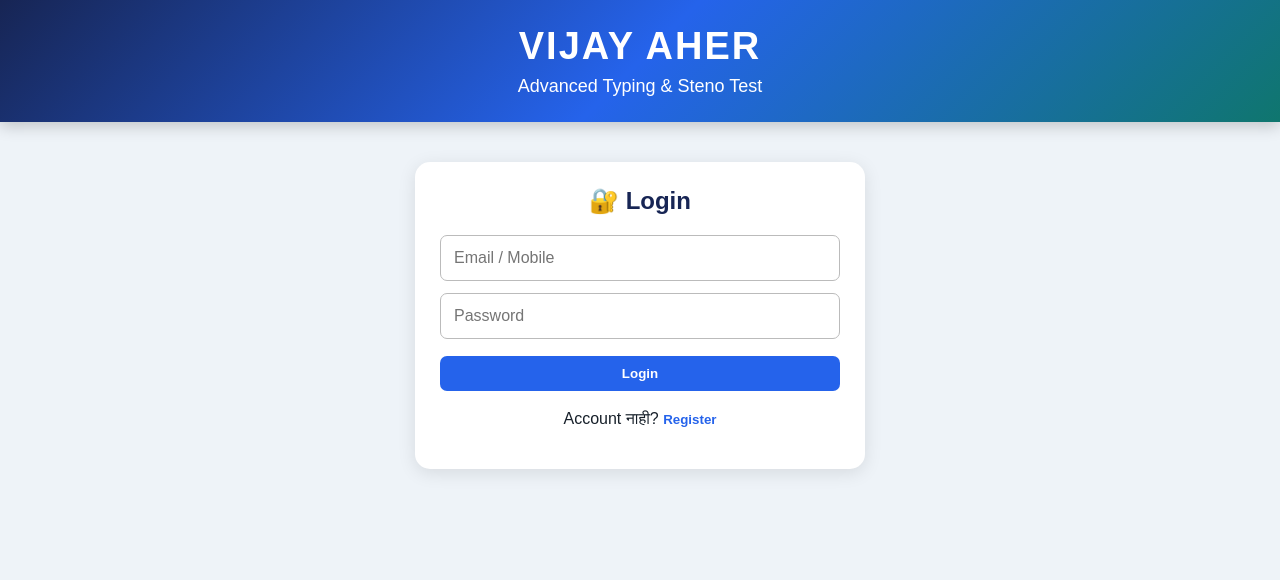
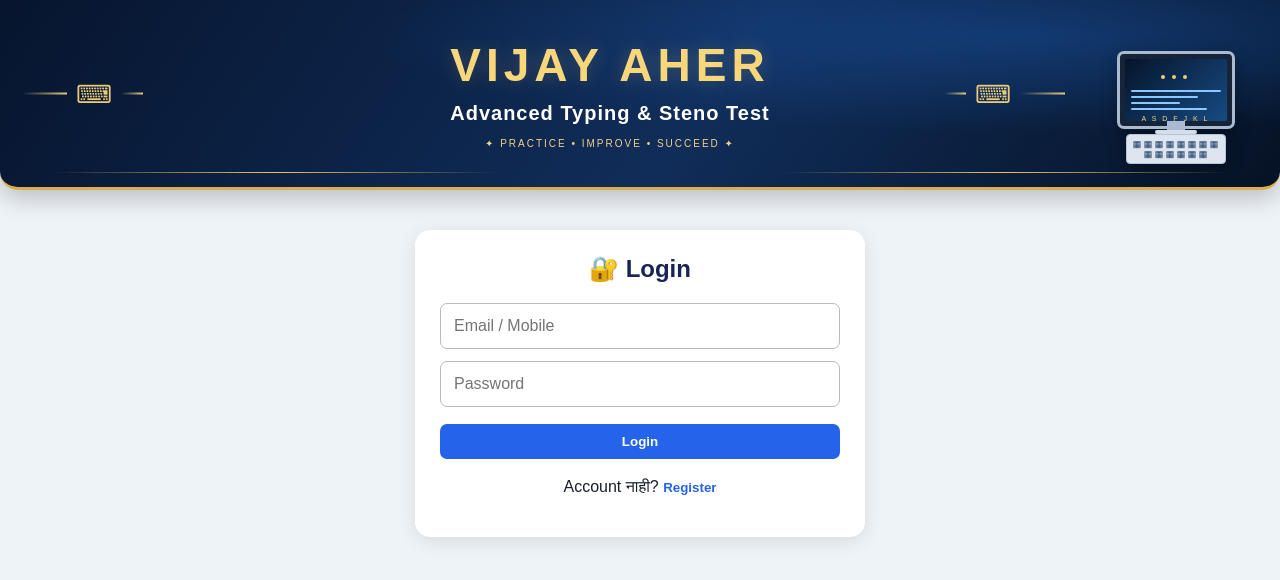
Before and after one commit to vijayaher1007-blip/vijay-aher-typing-steno, a website: page index.html in a window 1280 px wide. Drawn offline with Linux system fonts and the light colour scheme; no server answers.

Commit message:
Add premium Vijay Aher dashboard header

```diff
--- a/index.html
+++ b/index.html
@@ -10,13 +10,51 @@
 </head>
 
 <body>
+
 <!-- =====================================================
-     HEADER
+     PREMIUM VIJAY AHER HEADER
      ===================================================== -->
 
 <header class="main-header">
-    <h1>VIJAY AHER</h1>
-    <p>Advanced Typing & Steno Test</p>
+    <div class="header-decoration header-decoration-left">
+        <span class="gold-line"></span>
+        <span class="keyboard-icon">⌨</span>
+        <span class="gold-line short-line"></span>
+    </div>
+
+    <div class="header-title">
+        <h1>VIJAY AHER</h1>
+        <p>Advanced Typing &amp; Steno Test</p>
+        <div class="header-badge">
+            ✦ PRACTICE • IMPROVE • SUCCEED ✦
+        </div>
+    </div>
+
+    <div class="header-decoration header-decoration-right">
+        <span class="gold-line short-line"></span>
+        <span class="keyboard-icon">⌨</span>
+        <span class="gold-line"></span>
+    </div>
+
+    <div class="header-pc">
+        <div class="pc-monitor">
+            <div class="pc-screen">
+                <span class="screen-dot"></span>
+                <span class="screen-dot"></span>
+                <span class="screen-dot"></span>
+                <div class="screen-text-lines">
+                    <i></i><i></i><i></i><i></i>
+                </div>
+                <div class="screen-keys">A S D F J K L</div>
+            </div>
+            <div class="monitor-stand"></div>
+            <div class="monitor-base"></div>
+        </div>
+        <div class="pc-keyboard">
+            <span>▦ ▦ ▦ ▦ ▦ ▦ ▦</span>
+            <span>▦ ▦ ▦ ▦ ▦ ▦ ▦</span>
+        </div>
+    </div>
 </header>
 
 <!-- =====================================================
--- a/style.css
+++ b/style.css
@@ -2926,3 +2926,256 @@ body.typing-test-active #fullscreenSubmitBtn {
     }
 
 }
+
+
+/* =====================================================
+   VIJAY AHER PREMIUM HEADER
+   ===================================================== */
+
+.main-header {
+    position: relative;
+    display: flex;
+    align-items: center;
+    justify-content: center;
+    gap: 24px;
+    min-height: 190px;
+    padding: 28px 240px 28px 180px;
+    overflow: hidden;
+    box-sizing: border-box;
+    color: #ffffff;
+    text-align: center;
+    background:
+        radial-gradient(ellipse at 80% 20%, rgba(31, 105, 205, 0.35), transparent 45%),
+        linear-gradient(125deg, #07152e, #102d59 55%, #061225);
+    border-bottom: 3px solid #d9ad50;
+    border-radius: 0 0 18px 18px;
+    box-shadow: 0 8px 25px rgba(0, 0, 0, 0.22);
+}
+
+.main-header::before,
+.main-header::after {
+    content: "";
+    position: absolute;
+    height: 1px;
+    width: 35%;
+    bottom: 14px;
+    background: linear-gradient(90deg, transparent, #e8c36e, transparent);
+}
+
+.main-header::before {
+    left: 4%;
+}
+
+.main-header::after {
+    right: 4%;
+}
+
+.header-title {
+    position: relative;
+    z-index: 2;
+}
+
+.header-title h1 {
+    margin: 0;
+    font-size: clamp(28px, 4vw, 46px);
+    font-weight: 900;
+    letter-spacing: 5px;
+    color: #f8d77b;
+    text-shadow: 0 0 18px rgba(248, 215, 123, 0.22);
+}
+
+.header-title p {
+    margin: 10px 0 0;
+    font-size: clamp(14px, 2vw, 20px);
+    font-weight: 600;
+    letter-spacing: 1px;
+    color: #ffffff;
+}
+
+.header-badge {
+    margin-top: 13px;
+    font-size: 10px;
+    letter-spacing: 2px;
+    color: #f2d18a;
+}
+
+.header-decoration {
+    position: absolute;
+    top: 50%;
+    display: flex;
+    align-items: center;
+    gap: 9px;
+    transform: translateY(-50%);
+    opacity: 0.95;
+}
+
+.header-decoration-left {
+    left: 22px;
+}
+
+.header-decoration-right {
+    right: 215px;
+}
+
+.gold-line {
+    display: block;
+    width: 45px;
+    height: 2px;
+    background: linear-gradient(90deg, transparent, #f5d47b);
+}
+
+.short-line {
+    width: 22px;
+}
+
+.keyboard-icon {
+    color: #f5d47b;
+    font-size: 25px;
+}
+
+.header-pc {
+    position: absolute;
+    right: 22px;
+    bottom: 23px;
+    width: 165px;
+    display: flex;
+    flex-direction: column;
+    align-items: center;
+    filter: drop-shadow(0 5px 8px rgba(0, 0, 0, 0.3));
+}
+
+.pc-monitor {
+    width: 118px;
+    height: 78px;
+    padding: 5px;
+    box-sizing: border-box;
+    border: 3px solid #a9bad1;
+    border-radius: 7px;
+    background: #172338;
+}
+
+.pc-screen {
+    position: relative;
+    height: 100%;
+    padding: 6px;
+    box-sizing: border-box;
+    overflow: hidden;
+    border-radius: 2px;
+    background: linear-gradient(135deg, #06142a, #164b83);
+}
+
+.screen-dot {
+    display: inline-block;
+    width: 4px;
+    height: 4px;
+    margin-right: 3px;
+    border-radius: 50%;
+    background: #f3cc70;
+}
+
+.screen-text-lines {
+    margin-top: 7px;
+}
+
+.screen-text-lines i {
+    display: block;
+    height: 2px;
+    margin: 4px 0;
+    border-radius: 2px;
+    background: #8cc7ff;
+}
+
+.screen-text-lines i:nth-child(2) {
+    width: 75%;
+}
+
+.screen-text-lines i:nth-child(3) {
+    width: 55%;
+}
+
+.screen-text-lines i:nth-child(4) {
+    width: 85%;
+}
+
+.screen-keys {
+    margin-top: 5px;
+    font-size: 7px;
+    letter-spacing: 2px;
+    color: #f8d77b;
+}
+
+.monitor-stand {
+    width: 18px;
+    height: 9px;
+    margin: auto;
+    background: #a9bad1;
+}
+
+.monitor-base {
+    width: 42px;
+    height: 4px;
+    margin: auto;
+    border-radius: 4px;
+    background: #d5dfeb;
+}
+
+.pc-keyboard {
+    width: 100px;
+    margin-top: 5px;
+    padding: 4px;
+    border: 1px solid #b6c4d8;
+    border-radius: 4px;
+    background: #dce5f0;
+    color: #18365d;
+    font-size: 9px;
+    line-height: 10px;
+    text-align: center;
+}
+
+/* Mobile responsive */
+@media (max-width: 650px) {
+    .main-header {
+        min-height: 165px;
+        padding: 24px 12px 80px;
+    }
+
+    .header-title h1 {
+        font-size: 27px;
+        letter-spacing: 3px;
+    }
+
+    .header-title p {
+        font-size: 13px;
+    }
+
+    .header-badge {
+        font-size: 8px;
+        letter-spacing: 1px;
+    }
+
+    .header-decoration-left {
+        left: 8px;
+        top: 22px;
+    }
+
+    .header-decoration-right {
+        right: 8px;
+        top: 22px;
+    }
+
+    .header-decoration .gold-line {
+        width: 12px;
+    }
+
+    .header-decoration .keyboard-icon {
+        font-size: 16px;
+    }
+
+    .header-pc {
+        right: 50%;
+        bottom: 16px;
+        width: 100px;
+        transform: translateX(50%) scale(0.65);
+        transform-origin: bottom center;
+    }
+}
```
